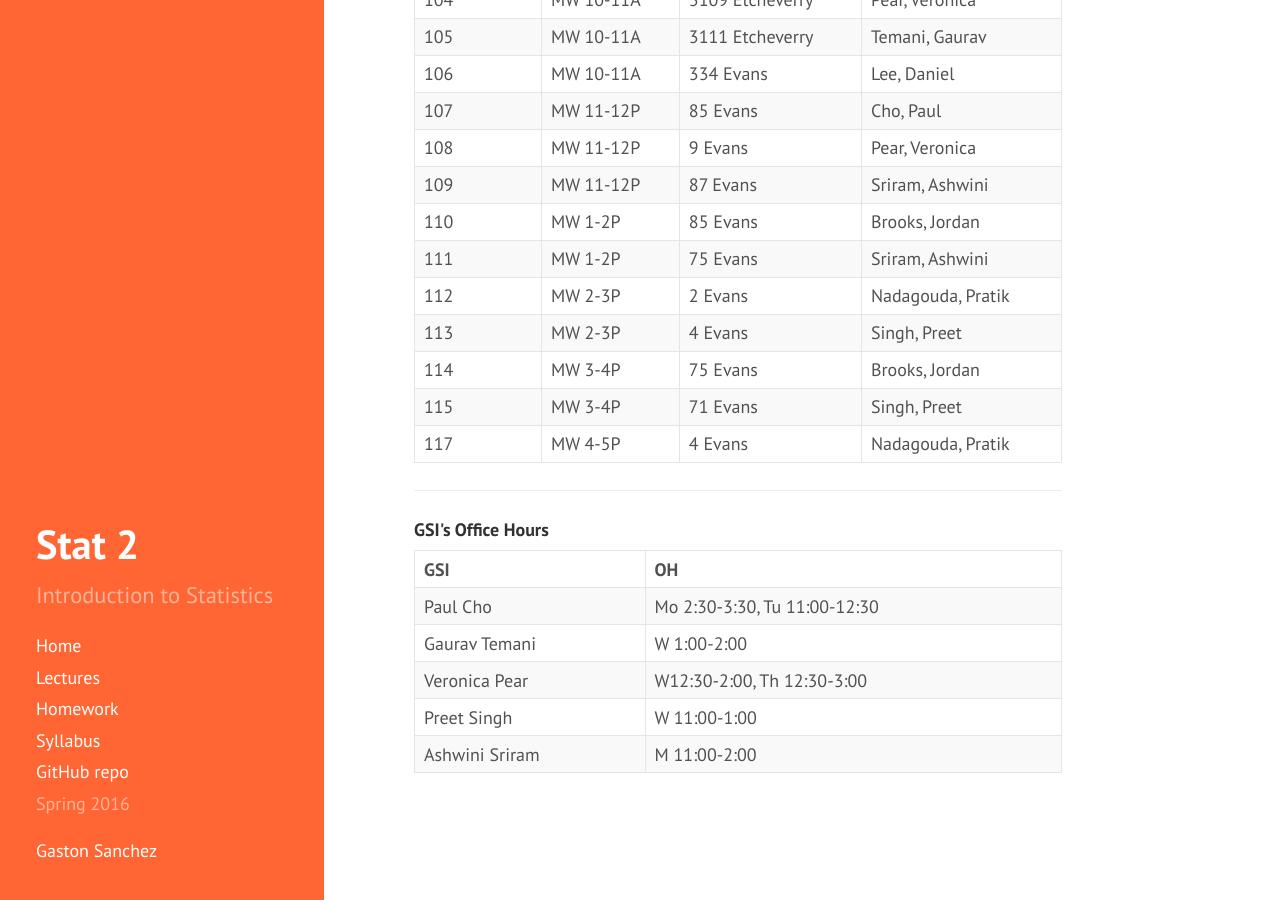
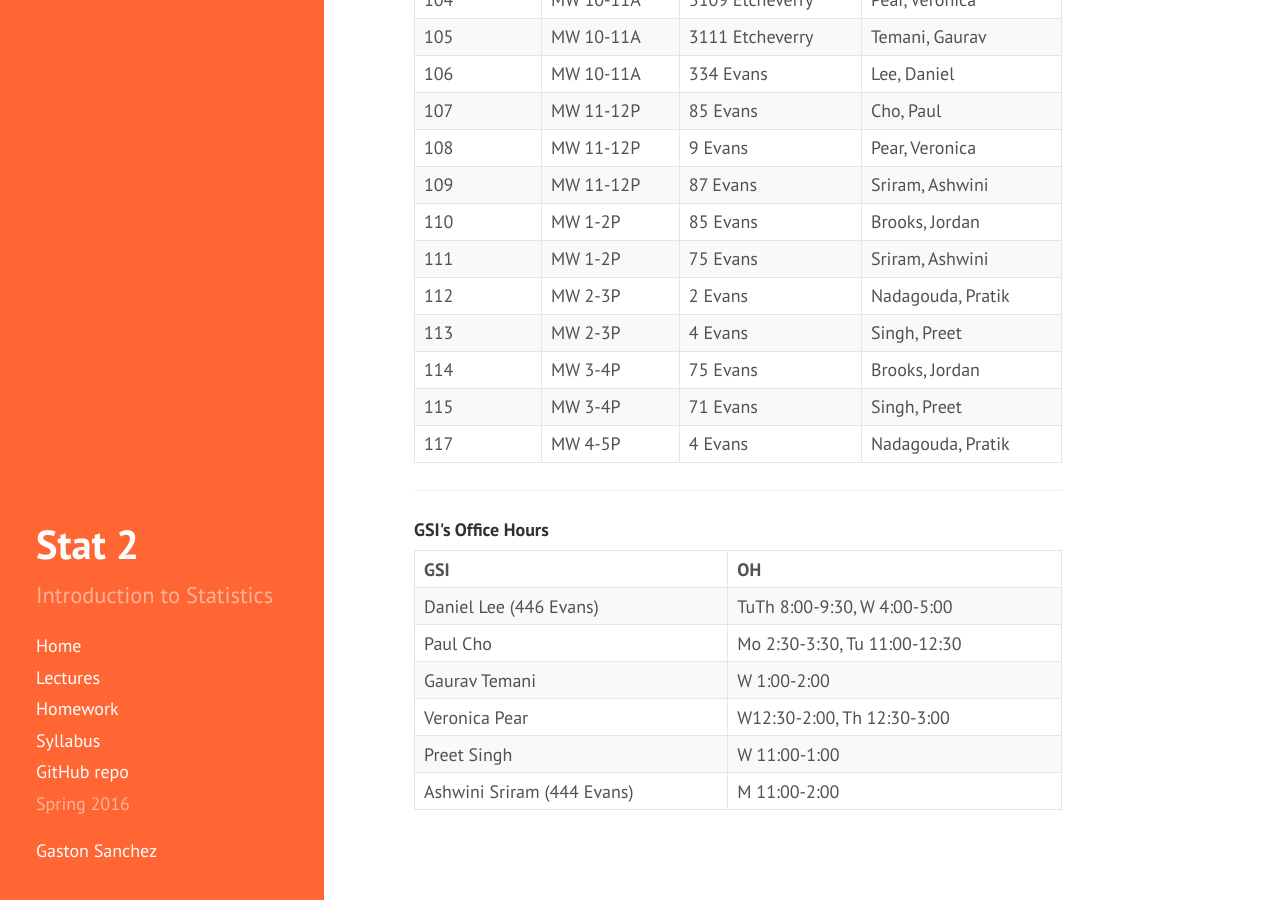
Before and after one commit to gastonstat/relic-stat2, a Jekyll site: the page built from index.html, in a window 1280 px wide and 900 px high, scrolled down 756 px. Built offline with Jekyll 4.4.1, drawn with Linux system fonts in a browser that asks for light colours; nearby versions of some CDN libraries; Markdown is read by kramdown in place of the engine named in the settings; the list of posts is cut into pages by our own code.

Commit message:
add OH of Daniel Lee

```diff
--- a/index.html
+++ b/index.html
@@ -147,6 +147,10 @@ Introduction to statistical and critical thinking, including descriptive statist
   </thead>
   <tbody>
     <tr>
+      <td>Daniel Lee (446 Evans)</td>
+      <td>TuTh 8:00-9:30, W 4:00-5:00</td>
+    </tr>
+    <tr>
       <td>Paul Cho</td>
       <td>Mo 2:30-3:30, Tu 11:00-12:30</td>
     </tr>
@@ -163,7 +167,7 @@ Introduction to statistical and critical thinking, including descriptive statist
       <td>W 11:00-1:00</td>
     </tr>
     <tr>
-      <td>Ashwini Sriram</td>
+      <td>Ashwini Sriram (444 Evans)</td>
       <td>M 11:00-2:00</td>
     </tr>
   </tbody>
```
